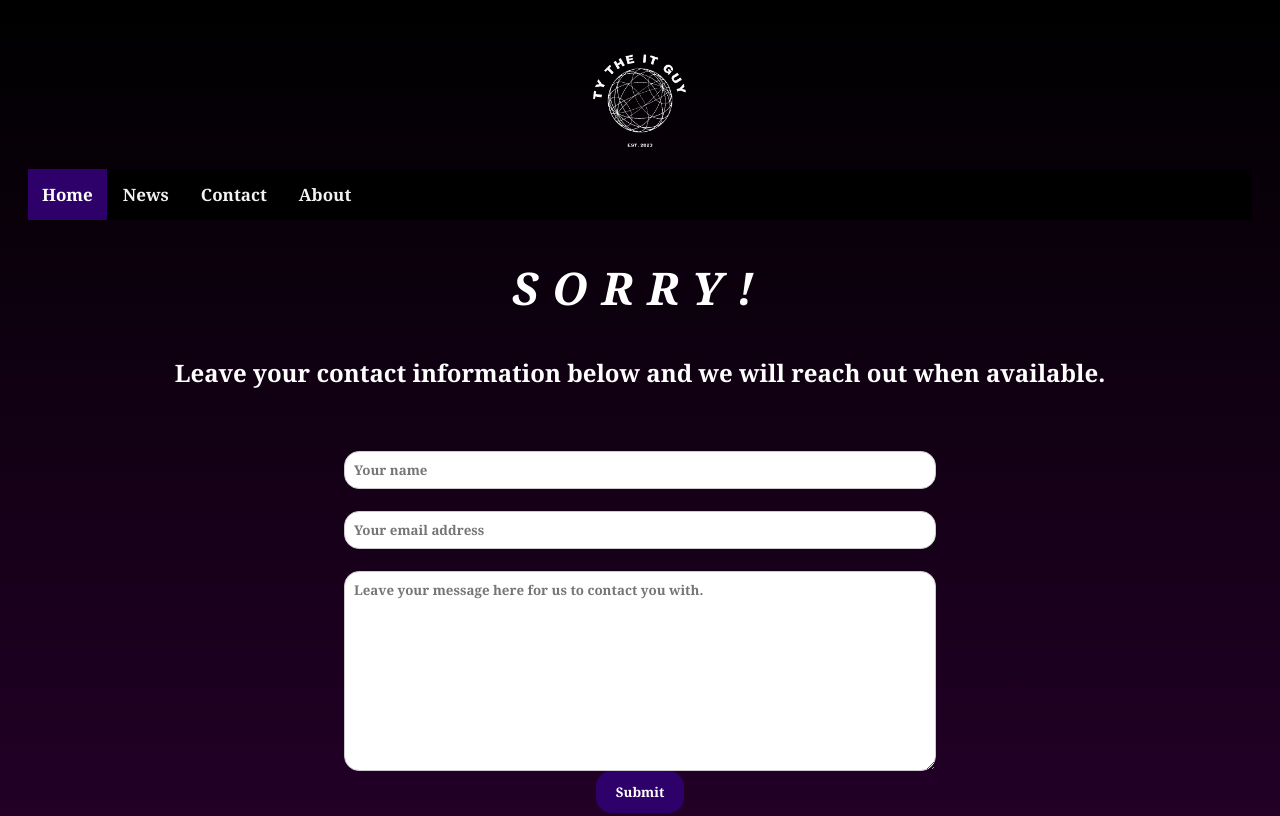
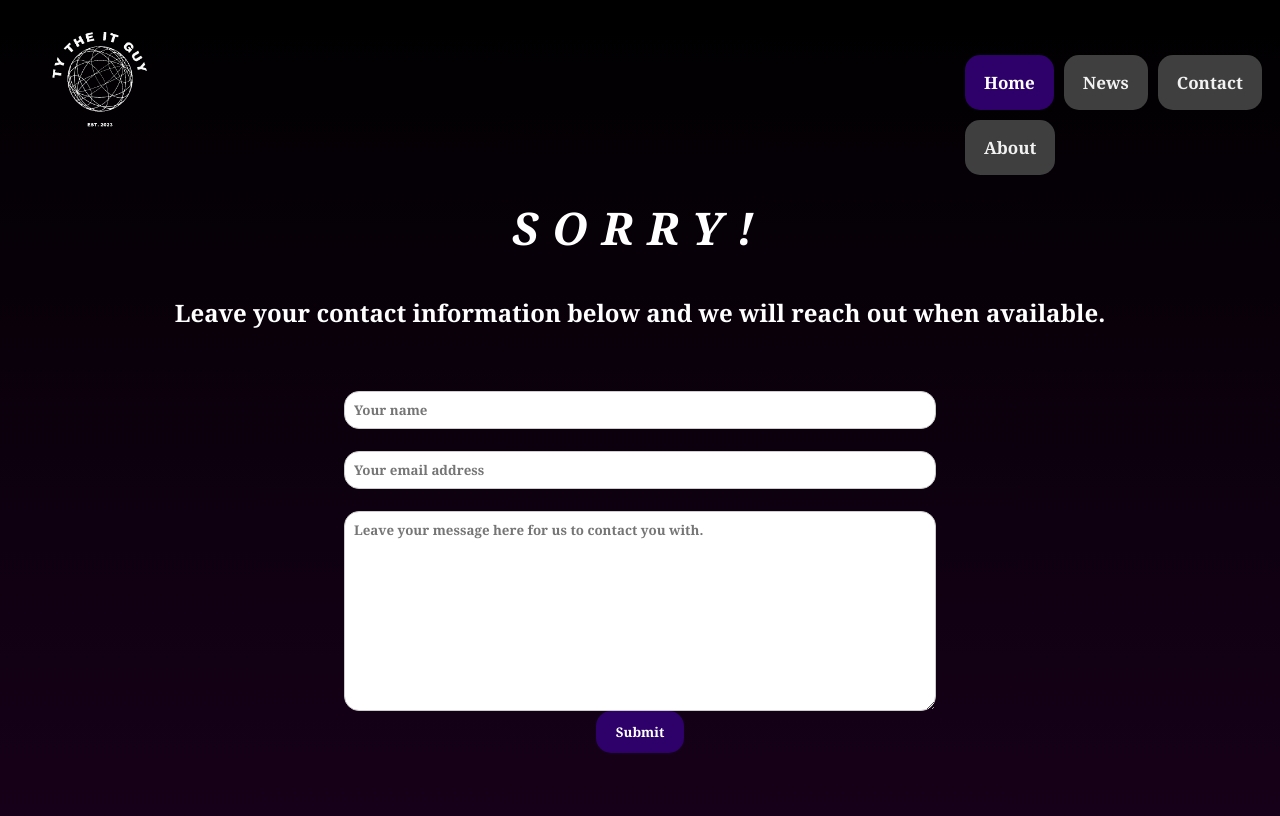
Before and after one commit to seizingtigger/01-mini-project, a plain HTML site: page index.html in a window 1280 px wide. Shown: the top 816 px of the page. Drawn offline with Linux system fonts and the light colour scheme.

Commit message:
large styling changes

```diff
--- a/assets/css/style.css
+++ b/assets/css/style.css
@@ -10,6 +10,8 @@
     display:block;
     margin-left: auto;
     margin-right: auto;
+    position: fixed;
+    top: 5px;
 
 }
 
@@ -29,28 +31,40 @@
 
 
 .topnav {
-    background-color: #000000;
     overflow: hidden;
+    display: block;
+    margin: auto;
+    position: fixed;
+    top: 50px;
+    right;
+    left: 75%;
   }
 
 
   .topnav a {
     float: left;
+    display: block;
+    background-color:#3f3f3f;
     color: #f2f2f2;
     text-align: center;
-    padding: 14px 16px;
+    padding: 16px 19px;
     text-decoration: none;
     font-size: 17px;
+    border-radius: 15px;
+    margin: 5px;
+    position: sticky;
   }
    .topnav a.active {
     background-color: #2e0069;
     color: white;
-    padding: 14px;
+    padding: 16px 19px;
+    position: sticky;
    }
 
   .topnav a:hover {
     background-color: #ddd;
     color: black;
+    position: sticky;
   }
 
 input[type=text], select, textarea {
--- a/index.html
+++ b/index.html
@@ -27,11 +27,12 @@
 
 
 <section>
+    <br><br><br><br><br><br>
     <h1 class="landing-contact-header">SORRY!</h1>
 
     <h2 class="landing-contact-header2">Leave your contact information below and we will reach out when available.</h2>
 <br>
-    <div class="container">
+    <div class="container" href="#contact">
           <input type="text" id="name" name="name" placeholder="Your name">
 
         <br>
@@ -44,6 +45,34 @@
           <input type="submit" value="Submit">
       </div>
 </section>
+
+<br>
+<br>
+<br>
+<br>
+<br>
+<br>
+<br>
+<br>
+<br>
+<br>
+<br>
+<br>
+<br>
+<br>
+<br>
+<br>
+<br>
+<br>
+<br>
+<br>
+<br>
+<br>
+<br>
+<br>
+<br>
+<br>
+<br>
            <footer class="footer">
             <div class="container">
                 <p>© 2025 Ty the I.T. Guy. All rights reserved.</p>
```
